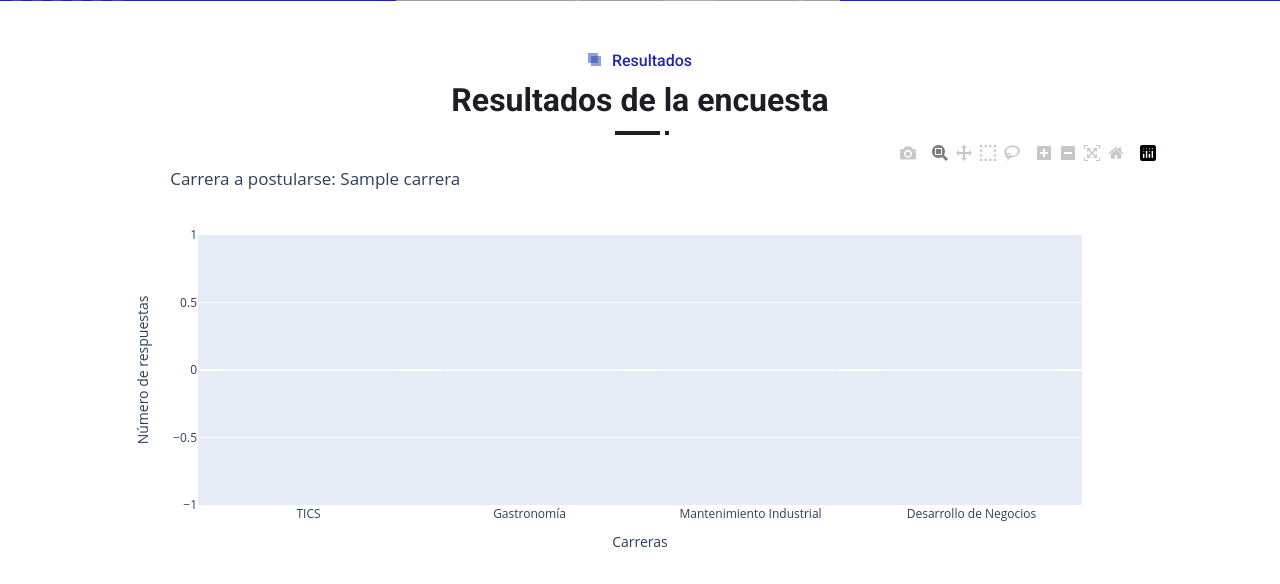
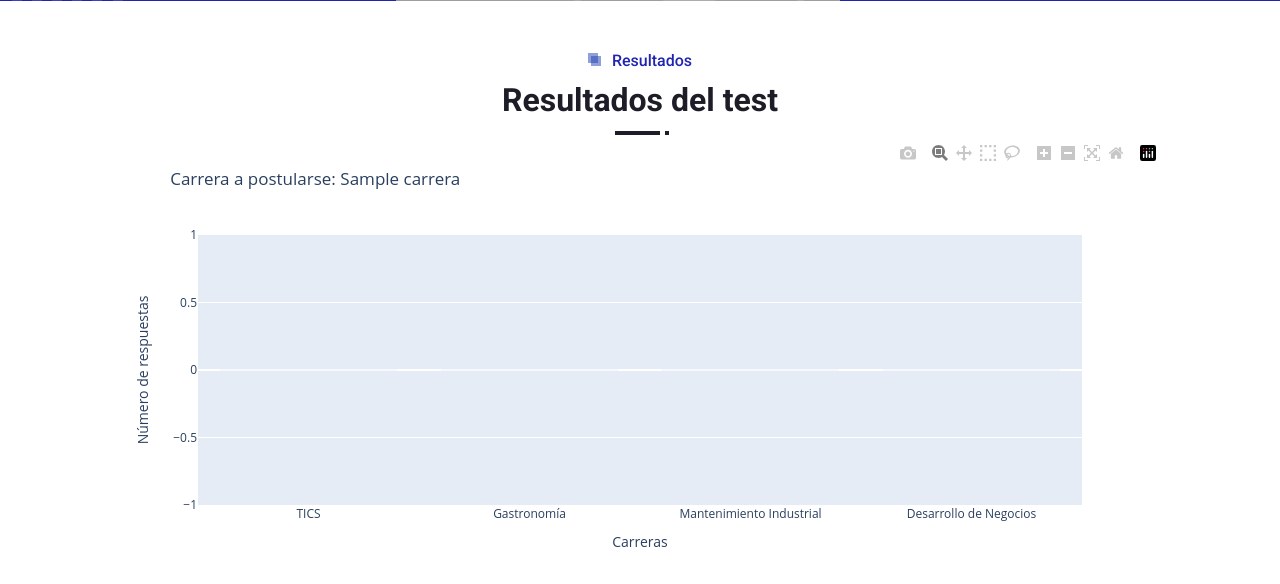
Before and after one commit to diazhdez/kuder, a Flask app: page /results/ in a window 1280 px wide. Shown: the part 95-679 px from the top of the page. Run offline with Flask 3, Linux system fonts and the light colour scheme; the visitor is signed in with stand-in values (Sample User, id 1); a database or web service that is not in the repository returns one stand-in record (values such as "Sample title"); some libraries are stand-ins or nearby versions; grey boxes are pictures that could not be loaded.

Commit message:
minor changes

```diff
--- a/templates/results.html
+++ b/templates/results.html
@@ -8,7 +8,7 @@
 
 {% block two %}
 {% if not user.has_completed_survey %}
-<a href="{{ url_for('user.test') }}" class="nav-item nav-link">Encuesta</a>
+<a href="{{ url_for('user.test') }}" class="nav-item nav-link">Test</a>
 {% endif %}
 <a href="{{ url_for('user.results') }}" class="nav-item nav-link">Resultados</a>
 <a href="{{ url_for('session.logout') }}" class="nav-item nav-link">Cerrar Sesión</a>
@@ -19,7 +19,7 @@
     <div class="container px-lg-5">
         <div class="section-title position-relative text-center pb-2 wow fadeInUp" data-wow-delay="0.1s">
             <h6 class="position-relative d-inline text-primary ps-4">Resultados</h6>
-            <h2 class="mt-2">Resultados de la encuesta</h2>
+            <h2 class="mt-2">Resultados del test</h2>
         </div>
         <div class="row g-5">
             {{ graph | safe }}
--- a/templates/test.html
+++ b/templates/test.html
@@ -7,7 +7,7 @@
 {% endblock %}
 
 {% block two %}
-<a href="{{ url_for('user.test') }}" class="nav-item nav-link">Encuesta</a>
+<a href="{{ url_for('user.test') }}" class="nav-item nav-link">Test</a>
 <a href="{{ url_for('user.results') }}" class="nav-item nav-link">Resultados</a>
 <a href="{{ url_for('session.logout') }}" class="nav-item nav-link">Cerrar Sesión</a>
 {% endblock %}
--- a/templates/testEs.html
+++ b/templates/testEs.html
@@ -7,7 +7,7 @@
 {% endblock %}
 
 {% block two %}
-<a href="{{ url_for('user.testEs') }}" class="nav-item nav-link">Encuesta</a>
+<a href="{{ url_for('user.testEs') }}" class="nav-item nav-link">Test</a>
 <a href="{{ url_for('user.results') }}" class="nav-item nav-link">Resultados</a>
 <a href="{{ url_for('session.logout') }}" class="nav-item nav-link">Cerrar Sesión</a>
 {% endblock %}
--- a/templates/testFra.html
+++ b/templates/testFra.html
@@ -7,7 +7,7 @@
 {% endblock %}
 
 {% block two %}
-<a href="{{ url_for('user.testFra') }}" class="nav-item nav-link">Encuesta</a>
+<a href="{{ url_for('user.testFra') }}" class="nav-item nav-link">Test</a>
 <a href="{{ url_for('user.results') }}" class="nav-item nav-link">Resultados</a>
 <a href="{{ url_for('session.logout') }}" class="nav-item nav-link">Cerrar Sesión</a>
 {% endblock %}
--- a/templates/testMix.html
+++ b/templates/testMix.html
@@ -7,7 +7,7 @@
 {% endblock %}
 
 {% block two %}
-<a href="{{ url_for('user.tesMix') }}" class="nav-item nav-link">Encuesta</a>
+<a href="{{ url_for('user.tesMix') }}" class="nav-item nav-link">Test</a>
 <a href="{{ url_for('user.results') }}" class="nav-item nav-link">Resultados</a>
 <a href="{{ url_for('session.logout') }}" class="nav-item nav-link">Cerrar Sesión</a>
 {% endblock %}
--- a/templates/testNa.html
+++ b/templates/testNa.html
@@ -7,7 +7,7 @@
 {% endblock %}
 
 {% block two %}
-<a href="{{ url_for('user.testNa') }}" class="nav-item nav-link">Encuesta</a>
+<a href="{{ url_for('user.testNa') }}" class="nav-item nav-link">Test</a>
 <a href="{{ url_for('user.results') }}" class="nav-item nav-link">Resultados</a>
 <a href="{{ url_for('session.logout') }}" class="nav-item nav-link">Cerrar Sesión</a>
 {% endblock %}
--- a/templates/testPor.html
+++ b/templates/testPor.html
@@ -7,7 +7,7 @@
 {% endblock %}
 
 {% block two %}
-<a href="{{ url_for('user.testPor') }}" class="nav-item nav-link">Encuesta</a>
+<a href="{{ url_for('user.testPor') }}" class="nav-item nav-link">Test</a>
 <a href="{{ url_for('user.results') }}" class="nav-item nav-link">Resultados</a>
 <a href="{{ url_for('session.logout') }}" class="nav-item nav-link">Cerrar Sesión</a>
 {% endblock %}
--- a/templates/testTla.html
+++ b/templates/testTla.html
@@ -7,7 +7,7 @@
 {% endblock %}
 
 {% block two %}
-<a href="{{ url_for('user.testTla') }}" class="nav-item nav-link">Encuesta</a>
+<a href="{{ url_for('user.testTla') }}" class="nav-item nav-link">Test</a>
 <a href="{{ url_for('user.results') }}" class="nav-item nav-link">Resultados</a>
 <a href="{{ url_for('session.logout') }}" class="nav-item nav-link">Cerrar Sesión</a>
 {% endblock %}
--- a/templates/user.html
+++ b/templates/user.html
@@ -8,7 +8,7 @@
 
 {% block two %}
 {% if not user.has_completed_survey %}
-<a href="{{ url_for('user.test') }}" class="nav-item nav-link">Encuesta</a>
+<a href="{{ url_for('user.hubspot') }}" class="nav-item nav-link">Test</a>
 {% endif %}
 <a href="{{ url_for('user.results') }}" class="nav-item nav-link">Resultados</a>
 <a href="{{ url_for('session.logout') }}" class="nav-item nav-link">Cerrar Sesión</a>
@@ -43,7 +43,7 @@
                     <a class="btn btn-primary rounded-pill px-4 me-3"
                         href="{{ url_for('user.results') }}">Resultados</a>
                     {% else %}
-                    <a class="btn btn-primary rounded-pill px-4 me-3" href="{{ url_for('user.test') }}">Empezar</a>
+                    <a class="btn btn-primary rounded-pill px-4 me-3" href="{{ url_for('user.hubspot') }}">Empezar</a>
                     {% endif %}
                     {% if user.carrera %}
                     <button class="btn btn-primary rounded-pill px-4 me-3" id="btn-edit{{ user._id }}"
```
